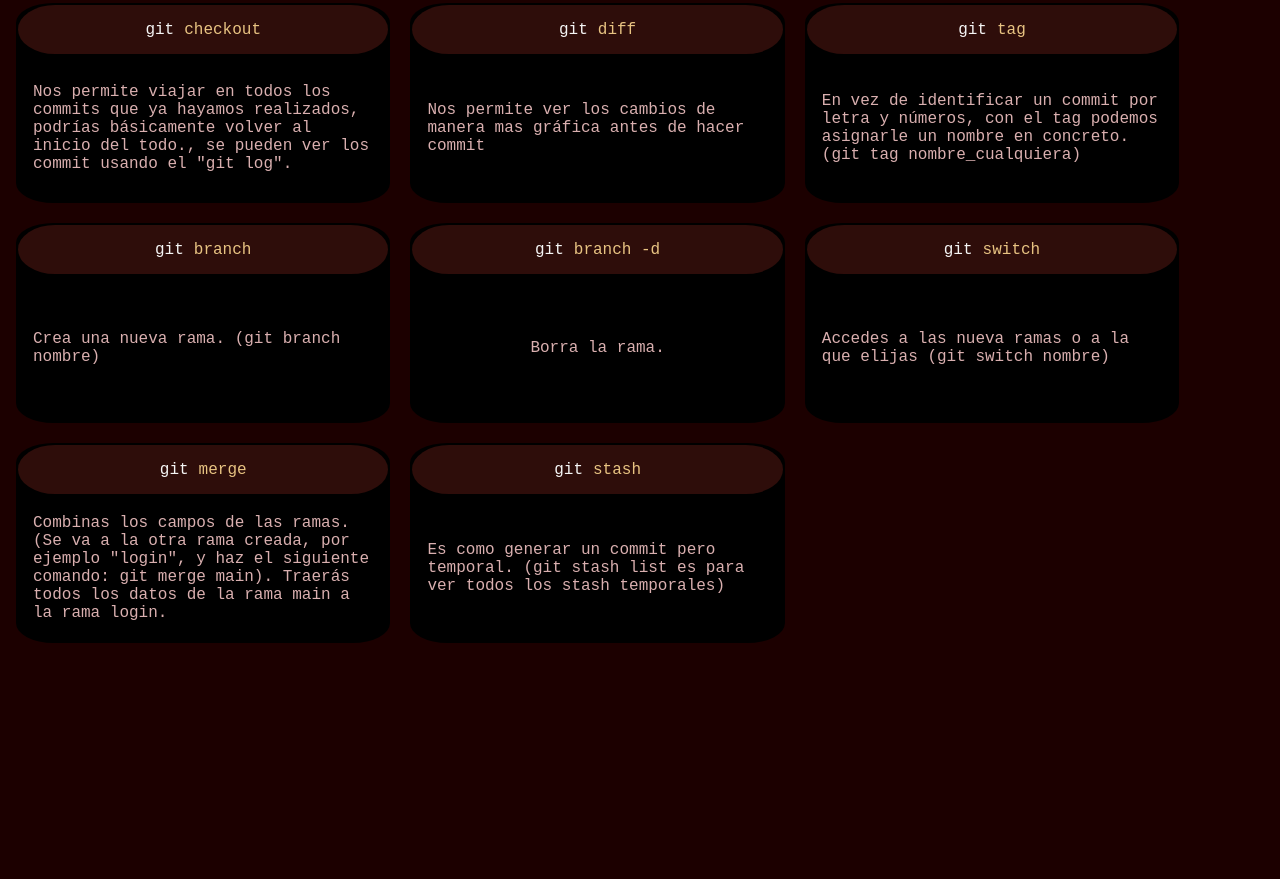
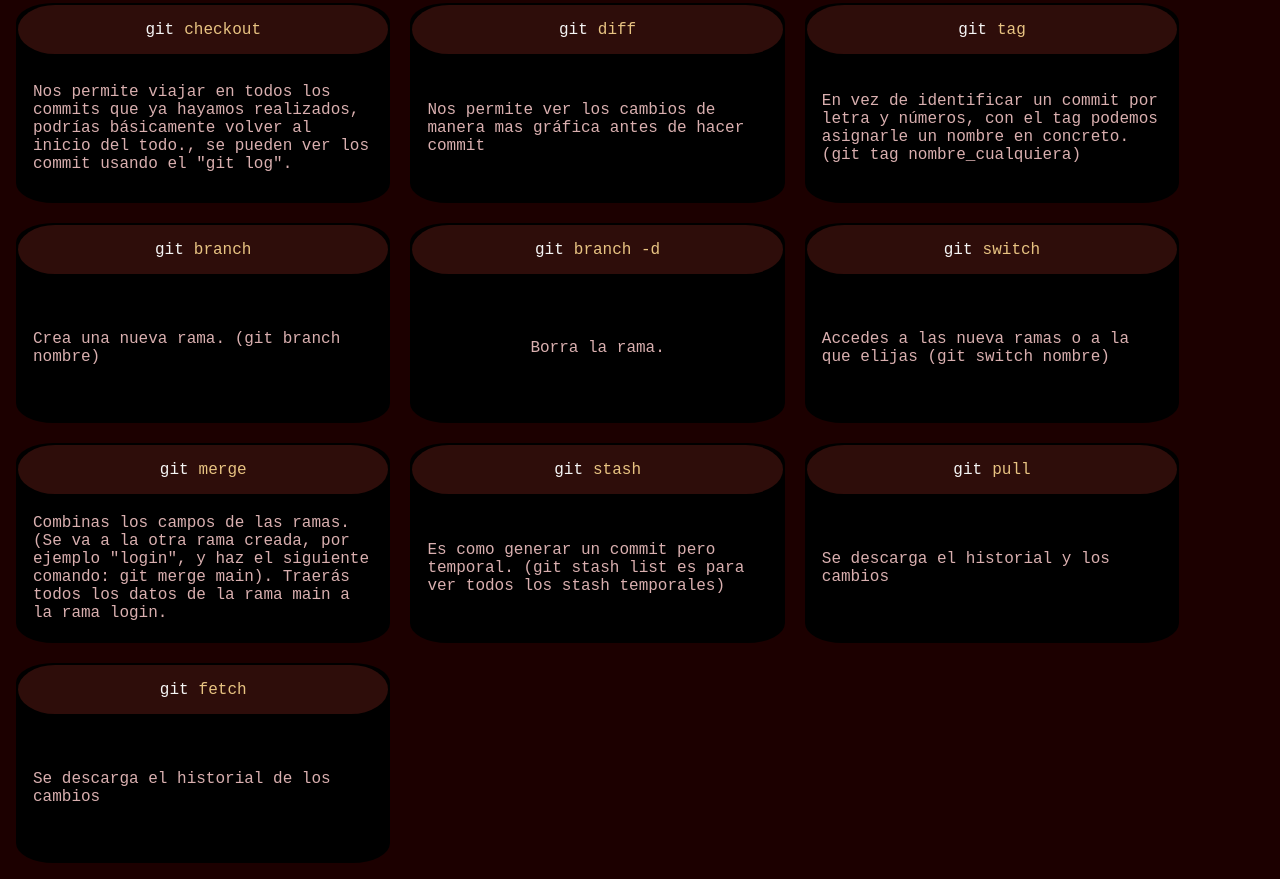
Before and after one commit to MoebiiusDev/hello-git, a plain HTML site: page index.html in a window 1280 px wide. Shown: the part 501-1380 px from the top of the page. Before the commit the page ends 1160 px from the top, so only its background shows below. Drawn offline with Linux system fonts and the light colour scheme.

Commit message:
Se añadio nuevos bloques, pull y fetch

```diff
--- a/index.html
+++ b/index.html
@@ -147,7 +147,8 @@
                 <p class="word_init">merge</p>
             </div>
             <div class="significado_git_init">
-                <p>Combinas los campos de las ramas. (Se va a la otra rama creada, por ejemplo "login", y haz el siguiente comando: git merge main). Traerás todos los datos de la rama main a la rama login.</p>
+                <p>Combinas los campos de las ramas. (Se va a la otra rama creada, por ejemplo "login", y haz el
+                    siguiente comando: git merge main). Traerás todos los datos de la rama main a la rama login.</p>
             </div>
         </div>
         <!--  -->
@@ -160,6 +161,26 @@
                 <p>Es como generar un commit pero temporal. (git stash list es para ver todos los stash temporales)</p>
             </div>
         </div>
+        <!--  -->
+        <div class="bloque_git_init">
+            <div class="titulo_git_init">
+                <p class="word_git">git</p>
+                <p class="word_init">pull</p>
+            </div>
+            <div class="significado_git_init">
+                <p>Se descarga el historial y los cambios</p>
+            </div>
+        </div>
+        <!--  -->
+        <div class="bloque_git_init">
+            <div class="titulo_git_init">
+                <p class="word_git">git</p>
+                <p class="word_init">fetch</p>
+            </div>
+            <div class="significado_git_init">
+                <p>Se descarga el historial de los cambios</p>
+            </div>
+        </div>
     </div>
 </body>
 
```
